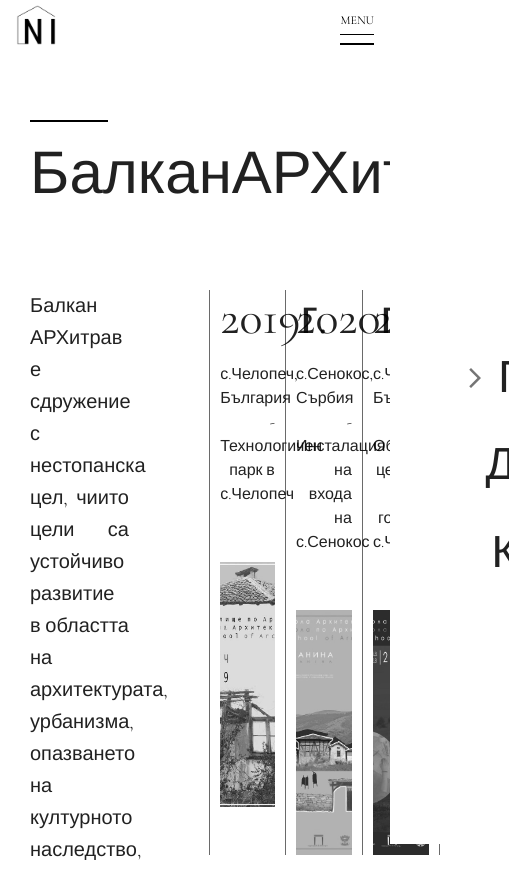
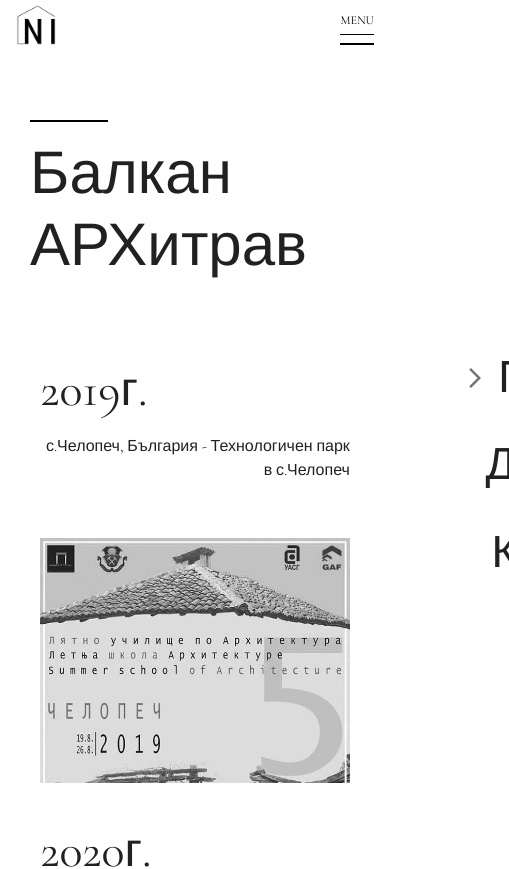
Before and after one commit to borisgarkov/arch_portfolio, a Next.js app: page /balkan-arhitrav in a window 390 px wide. Shown: the top 869 px of the page, 509 px wide, since content can reach past the window. Built offline with nearby package versions, Linux system fonts and the light colour scheme.

Commit message:
balkan arhitrav mobile design

```diff
--- a/pages/balkan-arhitrav.js
+++ b/pages/balkan-arhitrav.js
@@ -50,15 +50,16 @@
                 padding: '0 30px'
             }}>
                 <PageTitleTemplate>
-                    <Typography variant='h2'>БалканАРХитрав</Typography>
+                    <Typography variant='h2'>Балкан АРХитрав</Typography>
                 </PageTitleTemplate>
 
 
                 <Stack sx={{
-                    flexDirection: 'row', gap: 10,
+                    flexDirection: { xs: 'column-reverse', lg: 'row' }, gap: 10,
                     alignItems: 'flex-start',
                 }}>
-                    <Box sx={{ width: '30%' }}>
+
+                    <Box sx={{ width: { xs: '100%', lg: '30%' } }}>
                         {
                             texts.map(text => (
                                 <Typography key={text} variant='h6' sx={{
@@ -71,21 +72,23 @@
                             ))
                         }
                     </Box>
+
                     <Stack sx={{
-                        width: '70%', flexDirection: 'row',
-                        position: 'sticky', top: 100
-
+                        width: { xs: '100%', lg: '70%' }, flexDirection: { xs: 'column', lg: 'row' },
+                        position: { xs: 'static', lg: 'sticky' }, top: 100,
+                        gap: { xs: 5, lg: 0 }
                     }}>
                         {
                             projectsSection.map((project, index) => (
                                 <Fade key={project.title} in timeout={1000}
-                                    style={{ transitionDelay: `${index * 400}ms` }}>
+                                    style={{ transitionDelay: `${index * 400}ms` }}
+                                >
                                     <Stack className={styles.projectContainer} sx={{
                                         cursor: 'pointer',
-                                        width: '33.33%',
+                                        width: { xs: '100%', lg: '33.33%' },
                                         padding: '0 2.6vw',
-                                        borderRight: 'solid 1px #6A6A6A',
-                                        borderLeft: index === 0 ? 'solid 1px #6A6A6A' : null,
+                                        borderRight: { lg: 'solid 1px #6A6A6A' },
+                                        borderLeft: { lg: index === 0 ? 'solid 1px #6A6A6A' : null },
                                     }}>
                                         <Typography
                                             className={styles.textTitle}
```
